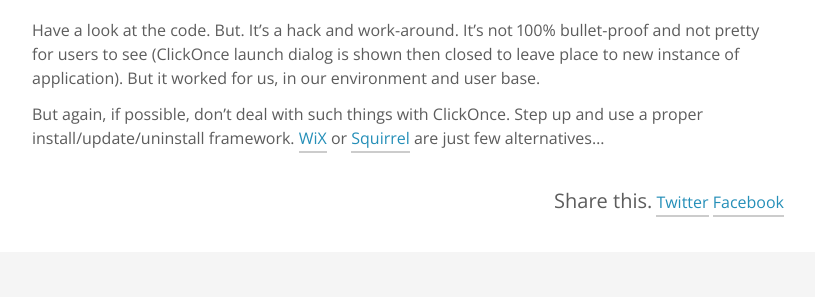
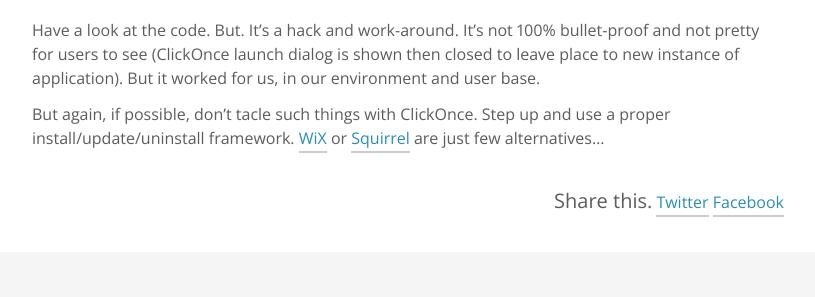
Before and after one commit to vcaraulean/vcaraulean.github.io, a Jekyll site: the page built from _posts/2016-04-24-handling-custom-uri-scheme-with-clickonce.md, in a window 1280 px wide. Shown: the part 1881-2178 px from the top of the page, without its empty margins (232-1047 px from the left). Built offline with Jekyll 4.4.1, drawn with Linux system fonts in a browser that asks for light colours; comment, search, counter and statistics services are not loaded.

Commit message:
Minor update, to get site rebuilt

```diff
--- a/_posts/2016-04-24-handling-custom-uri-scheme-with-clickonce.md
+++ b/_posts/2016-04-24-handling-custom-uri-scheme-with-clickonce.md
@@ -52,4 +52,4 @@ Now we're running in ClickOnce context with ActivationUrl containing the ClickOn
 
 Have a look at the code. But. It's a hack and work-around. It's not 100% bullet-proof and not pretty for users to see (ClickOnce launch dialog is shown then closed to leave place to new instance of application). But it worked for us, in our environment and user base.
 
-But again, if possible, don't deal with such things with ClickOnce. Step up and use a proper install/update/uninstall framework. [WiX](http://wixtoolset.org/) or [Squirrel](https://github.com/Squirrel/Squirrel.Windows) are just few alternatives...
+But again, if possible, don't tacle such things with ClickOnce. Step up and use a proper install/update/uninstall framework. [WiX](http://wixtoolset.org/) or [Squirrel](https://github.com/Squirrel/Squirrel.Windows) are just few alternatives...
```
